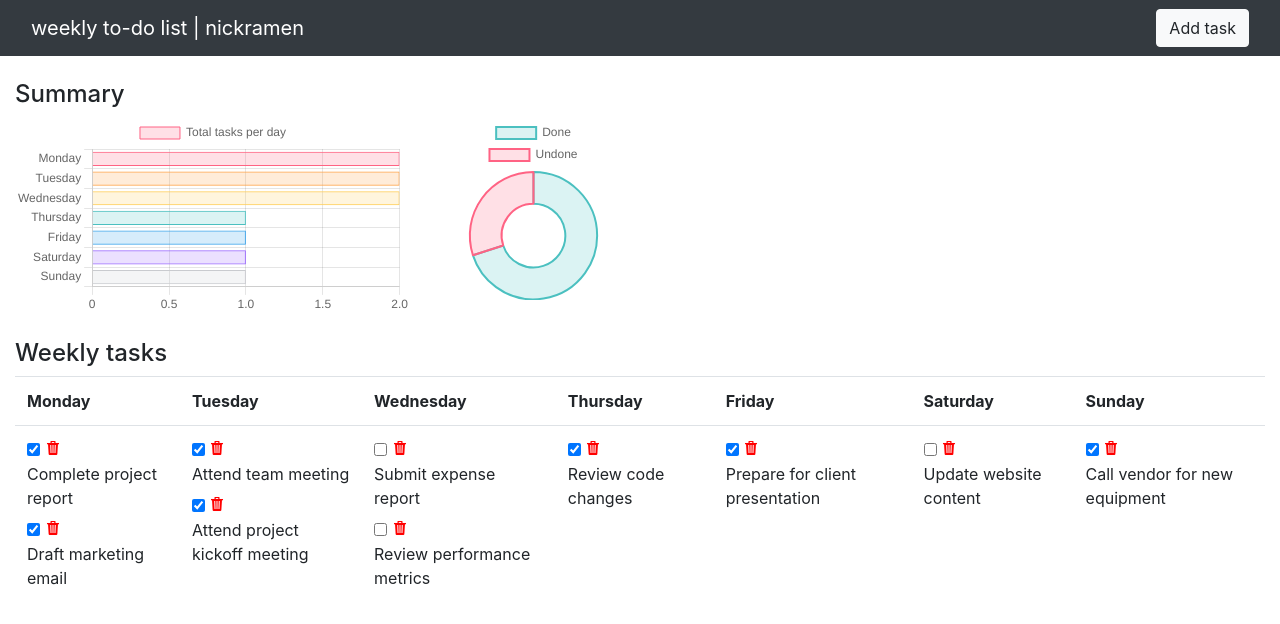
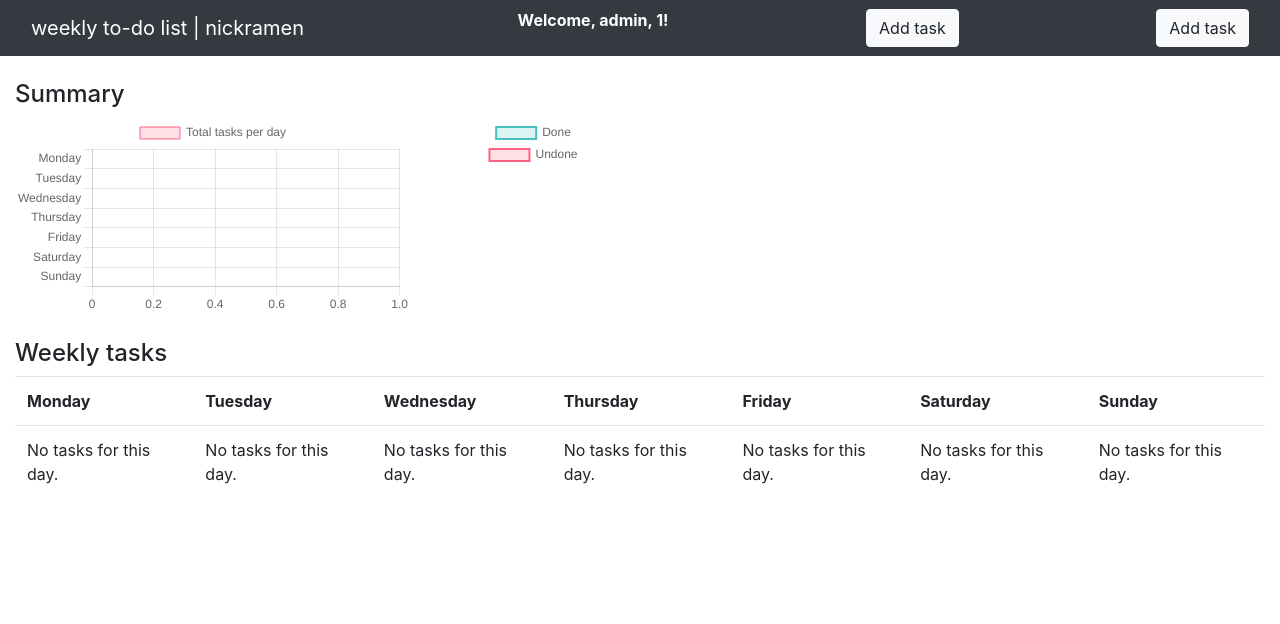
Before and after one commit to nickramen/todo-app, a Flask app: page /index in a window 1280 px wide. Shown: the top 624 px of the page. Run offline with Flask 2, Linux system fonts and the light colour scheme; a user stored in the database is signed in; data comes from the database, SQL or seed files in the repository; both versions use the stored data as it was after the commit.

Commit message:
added user sessions, shows logged user's graphs and tasks

```diff
--- a/app/app.py
+++ b/app/app.py
@@ -18,13 +18,16 @@
     # Pass the days and tasks, along with the dictionary to the HTML template
     # Load data for the graphs by calling the method: task_done_undone()
 
+    user_id = session.get('user_id')
+    user_username = session.get('user_username')
+
     with sqlite3.connect("../db/src/database/mydb.sqlite3") as myConnection:
         cursor = myConnection.cursor()
 
         cursor.execute('SELECT day_id, day_description FROM tbDays')
         days = cursor.fetchall()
 
-        cursor.execute('SELECT task_id, task_description, task_status, day_id FROM tbTasks')
+        cursor.execute('SELECT task_id, task_description, task_status, day_id FROM tbTasks WHERE user_id == ?',(user_id,))
         tasks = cursor.fetchall()
 
         tasks_by_day = {day[0]: [] for day in days}
@@ -35,7 +38,7 @@
     task_count = task_done_undone()
     task_per_day_count = task_per_day()
 
-    return render_template('index.html', days=days, tasks=tasks, tasks_by_day=tasks_by_day, task_count=task_count,task_per_day_count=task_per_day_count)
+    return render_template('index.html', days=days, tasks=tasks, tasks_by_day=tasks_by_day,task_count=task_count,task_per_day_count=task_per_day_count, user_id=user_id,user_username=user_username)
 
 
 
@@ -57,12 +60,13 @@
 
         task_description = request.form['task_description']
         day_id = request.form['day_id']
+        user_id = request.form['user_id']
 
         last_id = cursor.execute('SELECT MAX(task_id) FROM tbTasks').fetchone()[0]
         if last_id is None:
             last_id = 0
 
-        cursor.execute('INSERT INTO tbTasks VALUES (?, ?, ?, ?)', (last_id + 1, task_description, 0, day_id))
+        cursor.execute('INSERT INTO tbTasks VALUES (?, ?, ?, ?, ?)', (last_id + 1, task_description, 0, day_id, user_id))
         myConnection.commit()
     return jsonify({'success': True})
         # try:
@@ -129,8 +133,8 @@
 
     with sqlite3.connect("../db/src/database/mydb.sqlite3") as myConnection:
         cursor = myConnection.cursor()
-
-        cursor.execute('SELECT day_id FROM tbTasks')
+        user_id = session.get('user_id')
+        cursor.execute('SELECT day_id FROM tbTasks WHERE user_id == ?',(user_id,))
         tasks = cursor.fetchall()
 
         def count_tasks(tasks):
@@ -174,8 +178,8 @@
 
     with sqlite3.connect("../db/src/database/mydb.sqlite3") as myConnection:
         cursor = myConnection.cursor()
-
-        cursor.execute('SELECT task_status FROM tbTasks')
+        user_id = session.get('user_id')
+        cursor.execute('SELECT task_status FROM tbTasks WHERE user_id == ?',(user_id,))
         tasks = cursor.fetchall()
 
         def count_tasks(tasks):
@@ -209,11 +213,12 @@
 
         username = request.form['login-username']
         password = request.form['login-password']
-        cursor.execute("SELECT * FROM tbUsers WHERE user_username = ? AND user_password = ?", (username, password))
+        cursor.execute("SELECT user_id, user_username FROM tbUsers WHERE user_username = ? AND user_password = ?", (username, password))
         user = cursor.fetchone()
         if user:
             # set user_id as session variable
             session['user_id'] = user[0]
+            session['user_username'] = user[1]
             return jsonify({'success': True})
         else:
             return jsonify({'success': False})
--- a/app/assets/js/task-actions.js
+++ b/app/assets/js/task-actions.js
@@ -3,12 +3,13 @@
 //---------------------------
 const task_description = document.getElementById('task_description');
 const day_id = document.getElementById('day_id');
+const user_id = document.getElementById('user_id');
 const alertDiv = document.getElementById('login-alert');
 //---------------------------
 // Add new task with button
 //---------------------------
 function addNewTask() {
-    if(task_description.value == ""){
+    if(task_description.value == "" || user_id.value == ""){
         // Display error message if fields are empty
         alertDiv.style.display = 'block';
         alertDiv.innerText = '';
--- a/app/template/index.html
+++ b/app/template/index.html
@@ -20,6 +20,12 @@
                 <button class="navbar-toggler" type="button" data-bs-toggle="collapse" data-bs-target="#navbarSupportedContent" aria-controls="navbarSupportedContent" aria-expanded="false" aria-label="Toggle navigation">
                     <span class="navbar-toggler-icon"></span>
                 </button>
+                {% if session.user_id %}
+                    <p style="color:white;"><b>Welcome, {{ session.user_username }}, {{ session.user_id }}!</b></p>
+                {% else %}
+                    <p>Welcome!</p>
+                {% endif %}
+                <button type="button" class="btn btn-light">Add task</button>
                 <button type="button" class="btn btn-light" data-toggle="modal" data-target="#addTaskModal">Add task</button>
             </div>
         </nav>
@@ -113,6 +119,7 @@
                         <label for="task_description" class="form-label">Task description</label>
                         <input type="text" class="form-control" id="task_description" name="task_description">
                     </div>
+                    <input type="text" class="form-control" id="user_id" name="user_id" value="{{ session.user_id }}">
                 </form>
             </div>
             <div class="modal-footer">
```
Also changed, not shown: db/src/initial_data.py (+12 -11 lines), db/src/database/mydb.sqlite3. Lines whose indentation alone changed are shown as unchanged.
